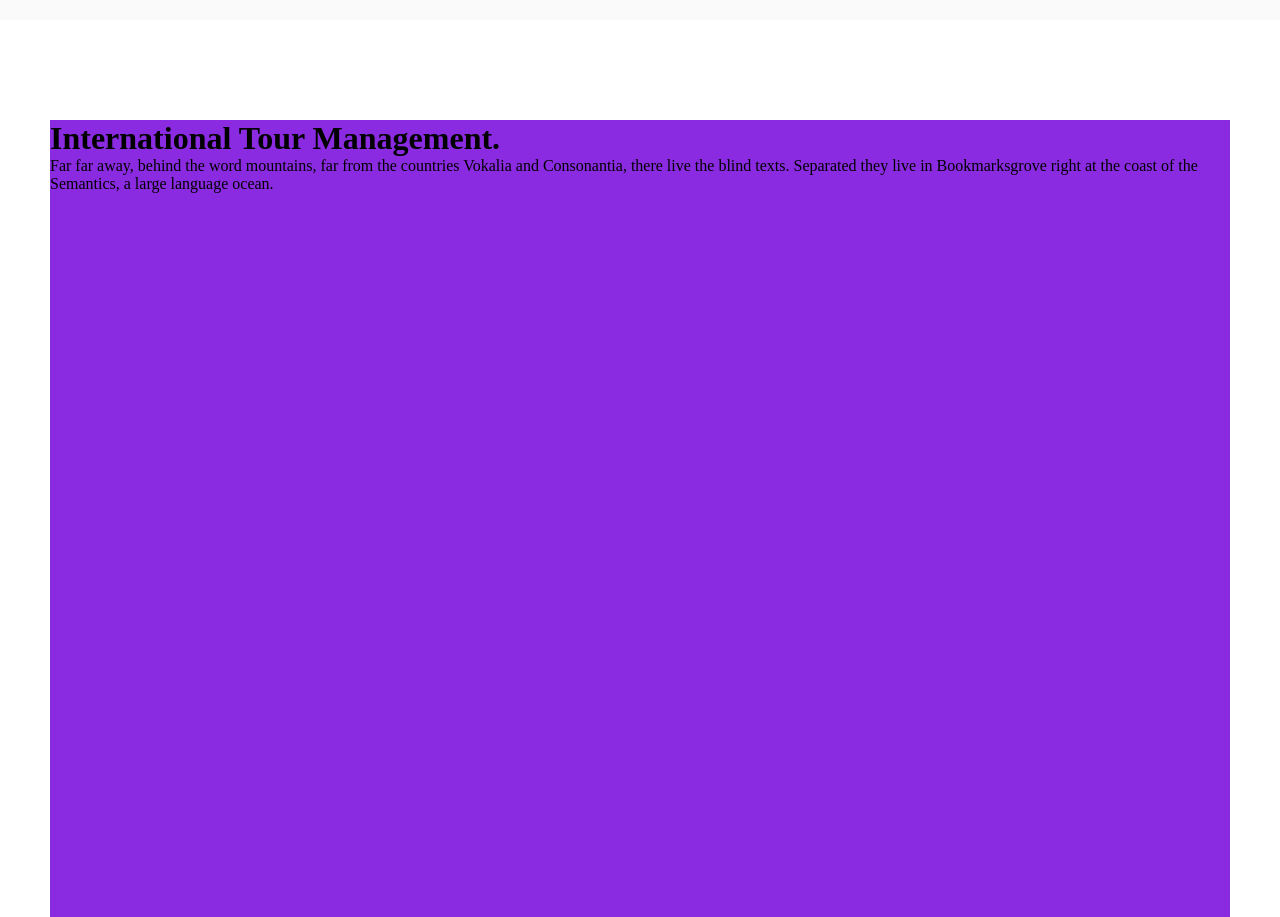
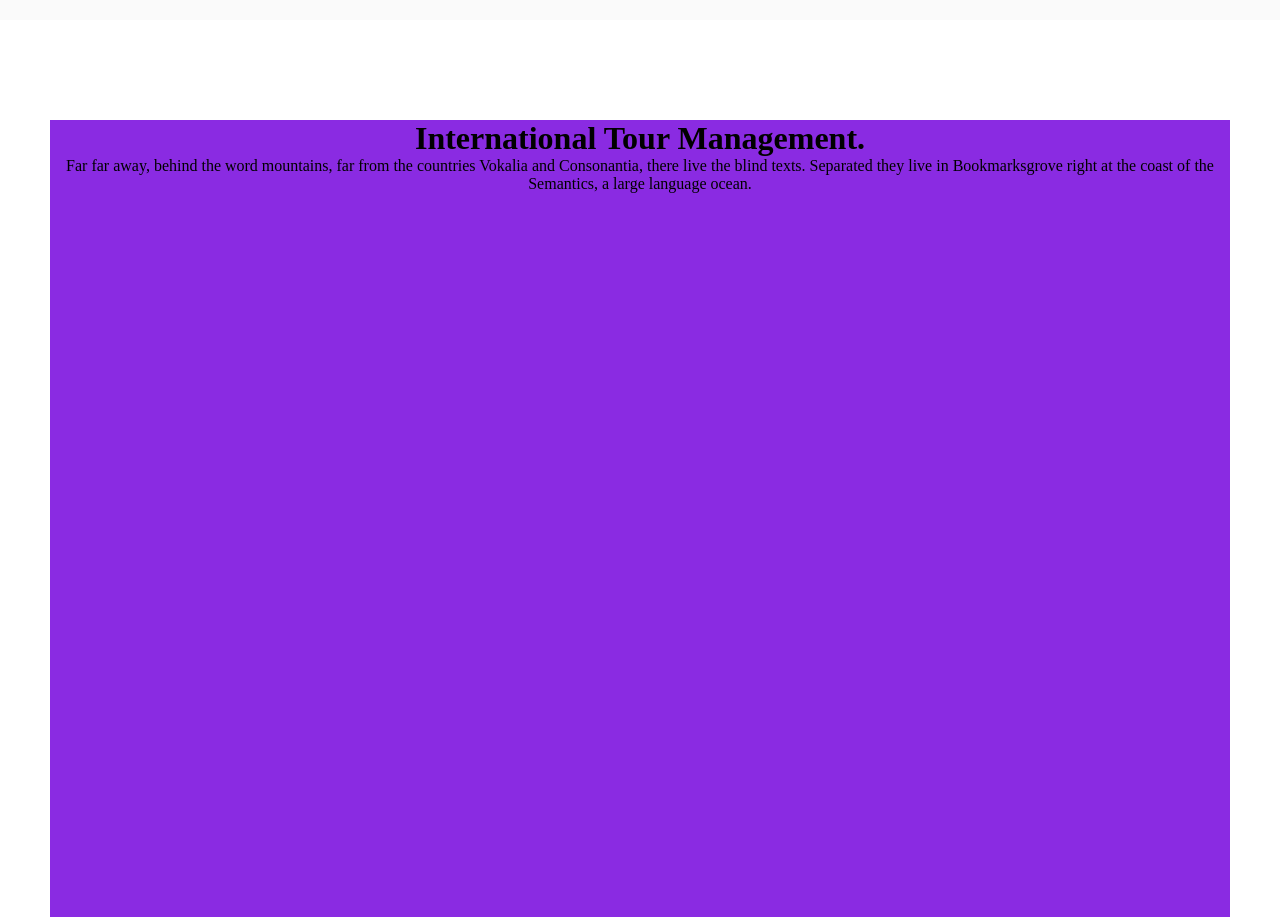
Before and after one commit to gohar-anjum/Hepta, a plain HTML site: page index.html in a window 1280 px wide. Shown: the part 2980-3897 px from the top of the page. Drawn offline with nearby package versions, Linux system fonts and the light colour scheme; a web font is replaced by a local one.

Commit message:
section4 mtxt structure

```diff
--- a/style.css
+++ b/style.css
@@ -347,3 +347,13 @@ html, body{
     height: 100%;
     background-color: blueviolet;
 }
+#sec4txt{
+    text-align: center;
+    width: 100%;
+    height: 30%;
+    color: #000;
+}
+#sec4txt p{
+    color: #000;
+
+}
```
